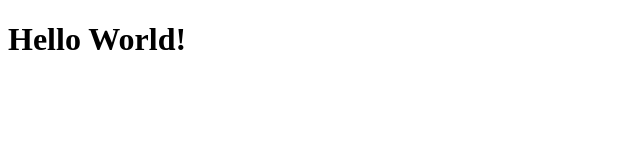
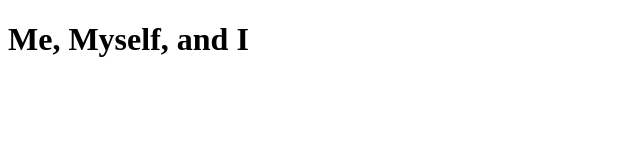
Before and after one commit to roymcfarland/roymcfarland, a website: page public/index.html in a window 1280 px wide. Shown: the whole page, without its empty margins (0-640 px from the left). Drawn offline with Linux system fonts and the light colour scheme.

Commit message:
[wip] /home

```diff
--- a/public/index.html
+++ b/public/index.html
@@ -9,6 +9,6 @@
     <title>roy_mcfarland</title>
   </head>
   <body>
-    <h1>Hello World!</h1>
+    <h1>Me, Myself, and I</h1>
   </body>
 </html>
```
